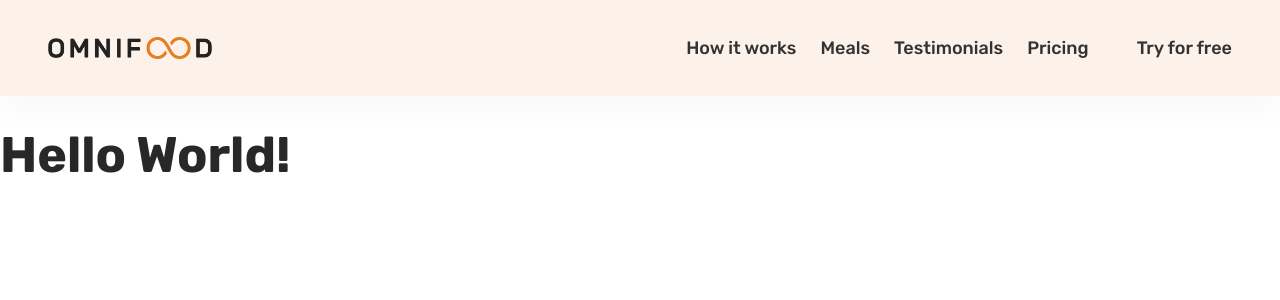
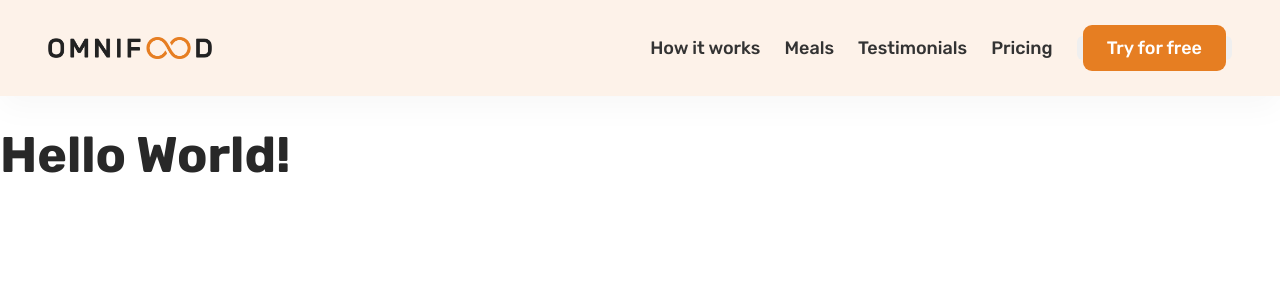
Before and after one commit to clovis-rosa/nextjs-omnifood-website, a Next.js app: page / in a window 1280 px wide. Shown: the top 300 px of the page. Built offline with nearby package versions, Linux system fonts and the light colour scheme.

Commit message:
Header needs more work for small devices

```diff
--- a/src/components/Button.jsx
+++ b/src/components/Button.jsx
@@ -1,62 +1,43 @@
-import React, { useEffect, useState } from 'react'
 import styled from 'styled-components'
-import Link from 'next/link'
 
-const Button = () => {
+export default function Button({ href, label }) {
   return (
-    <NavbarStyles active={scroll}>
-      <Link href="/">
-        <a onClick={closeMobileMenu}>
-          <NavbarLogo src="/images/omnifood-logo.png" alt="Omnifood logo" />
-        </a>
-      </Link>
-
-      <Nav onClick={handleClick} click={click}>
-        <NavList>
-          {navigationData.map(({ id, href, label }) => (
-            <li key={id}>
-              <a href={href}>{label}</a>
-            </li>
-          ))}
-          <li>
-            <MainNavCta>
-              <a href="#cta">Try for free</a>
-            </MainNavCta>
-          </li>
-        </NavList>
-      </Nav>
-      <MobileMenu onClick={handleClick}>
-        {click ? <MobileMenuClose /> : <MobileMenuOpen />}
-      </MobileMenu>
-    </NavbarStyles>
+    <>
+      <ButtonStyles>
+        <Anchor href={href}>{label}</Anchor>
+      </ButtonStyles>
+    </>
   )
 }
 
-export default Navbar
+const ButtonStyles = styled.button`
+  outline: none;
+  border: none;
+  border-radius: 6px;
+  white-space: nowrap;
+  cursor: pointer;
 
-const NavbarStyles = styled.header`
-  height: ${({ active }) => (active ? '8rem' : '9.6rem')};
-  width: 100%;
-  min-width: 320px;
-  display: flex;
-  justify-content: space-between;
-  align-items: center;
-  padding: 0 4.8rem;
-  color: var(--clr-dark);
-  background: ${({ active }) =>
-    active ? 'rgba(255, 255, 255, 0.97)' : 'var(--clr-link-outline)'};
-  box-shadow: 0 1.2rem 3.2rem rgba(0, 0, 0, 0.03);
-  z-index: 100;
-  transition: all 0.2s ease;
-  /* backface-visibility: hidden; */
+  display: inline-block;
+  text-decoration: none;
+  /* color: var(--clr-heading); */
+  font-family: var(--ff-primary);
+  font-weight: 500;
+  font-size: 1.8rem;
+  transition: all 0.3s;
 
-  position: fixed;
-  top: 0;
-  bottom: 0;
-  max-width: 100%;
-
-  @media only screen and (max-width: 75em) {
-    justify-content: space-between;
-    padding: 0 3.2rem;
+  @media (max-width: 59em) {
+    margin-top: 3rem; //
   }
 `
+
+const Anchor = styled.a`
+  text-decoration: none;
+  padding: 1.2rem 2.4rem;
+  border-radius: 9px;
+  color: var(--clr-white);
+  background-color: var(--clr-link);
+
+  @media (max-width: 59em) {
+    /* font-size: 3rem; */
+  }
+`
--- a/src/components/Header.jsx
+++ b/src/components/Header.jsx
@@ -1,6 +1,7 @@
 import React, { useEffect, useState } from 'react'
 import styled from 'styled-components'
 import Link from 'next/link'
+import Button from '@/components/Button'
 
 const navigationData = [
   {
@@ -60,17 +61,17 @@ export default function Navbar() {
       <Nav onClick={handleClick} click={click}>
         <NavList>
           {navigationData.map(({ id, href, label }) => (
-            <li key={id}>
-              <a href={href}>{label}</a>
-            </li>
+            <NavItem key={id}>
+              <NavLink href={href}>{label}</NavLink>
+            </NavItem>
           ))}
-          <li>
-            <MainNavCta>
-              <a href="#cta">Try for free</a>
-            </MainNavCta>
-          </li>
+
+          <NavItem>
+            <Button href="#cta" label="Try for free" />
+          </NavItem>
         </NavList>
       </Nav>
+
       <MobileMenu onClick={handleClick}>
         {click ? <MobileMenuClose /> : <MobileMenuOpen />}
       </MobileMenu>
@@ -99,7 +100,7 @@ const NavbarStyles = styled.header`
   bottom: 0;
   max-width: 100%;
 
-  @media only screen and (max-width: 75em) {
+  @media (max-width: 75em) {
     justify-content: space-between;
     padding: 0 3.2rem;
   }
@@ -115,7 +116,7 @@ const Nav = styled.nav`
   justify-content: flex-end;
   flex: 1;
 
-  @media only screen and (max-width: 75em) {
+  @media (max-width: 75em) {
     position: fixed;
     top: 9.6rem;
     left: 0;
@@ -150,18 +151,24 @@ const NavList = styled.ul`
   display: flex;
   align-items: center;
 
-  @media only screen and (max-width: 75em) {
+  @media (max-width: 75em) {
     flex-direction: column;
   }
+`
 
-  li {
+const NavItem = styled.li`
   margin-left: 24px;
   font-size: inherit;
   font-weight: 500;
   white-space: nowrap;
+  /*
+  @media (max-width: 59em) {
+    width: calc(100% - 32px);
+    margin: 0;
+  } */
+`
 
-    a:link,
-    a:visited {
+const NavLink = styled.a`
   display: inline-block;
   text-decoration: none;
   color: var(--clr-heading);
@@ -173,42 +180,19 @@ const NavList = styled.ul`
   &:active {
     color: var(--clr-link-hover);
   }
-    }
 
-    @media only screen and (max-width: 59em) {
-      width: calc(100% - 32px);
-      margin: 0;
-
-      a {
+  @media (max-width: 75em) {
     width: 100%;
     display: block;
     padding: 24px 0 24px 12px;
     cursor: pointer;
-      }
 
-      a:link,
-      a:visited {
+    &:link,
+    &:visited {
       font-size: 3rem;
     }
   }
-
-    a.button {
-      display: inline-flex;
-      height: 36px;
-      padding: 0 12px;
-      font-size: 16px;
-
-      @media only screen and (max-width: 75em) {
-        height: 48px;
-        font-size: 18px;
-        margin-top: 12px;
-        padding: 0 24px;
-      }
-    }
-  }
 `
-
-const MainNavCta = styled.li``
 
 const MobileMenu = styled.div`
   svg {
@@ -219,7 +203,7 @@ const MobileMenu = styled.div`
     cursor: pointer;
   }
 
-  @media only screen and (min-width: 75em) {
+  @media (min-width: 75em) {
     svg {
       display: none;
     }
--- a/src/styles/global.scss
+++ b/src/styles/global.scss
@@ -24,17 +24,16 @@ html {
   overflow-x: hidden;
   display: block;
 
-  font-size: 10px;
   font-size: 62.5%;
   /* 10px / 16px = 0.625 = 62.5% */
   /* Percentage of user's browser font-size setting */
 
+  @media (max-width: 75em) {
+    font-size: 56%;
+  }
+
   @media (max-width: 59em) {
     font-size: 50%;
-  }
-
-  @media (max-width: 75em) {
-    font-size: 56%;
   }
 }
 
```
Lines whose indentation alone changed are shown as unchanged.
